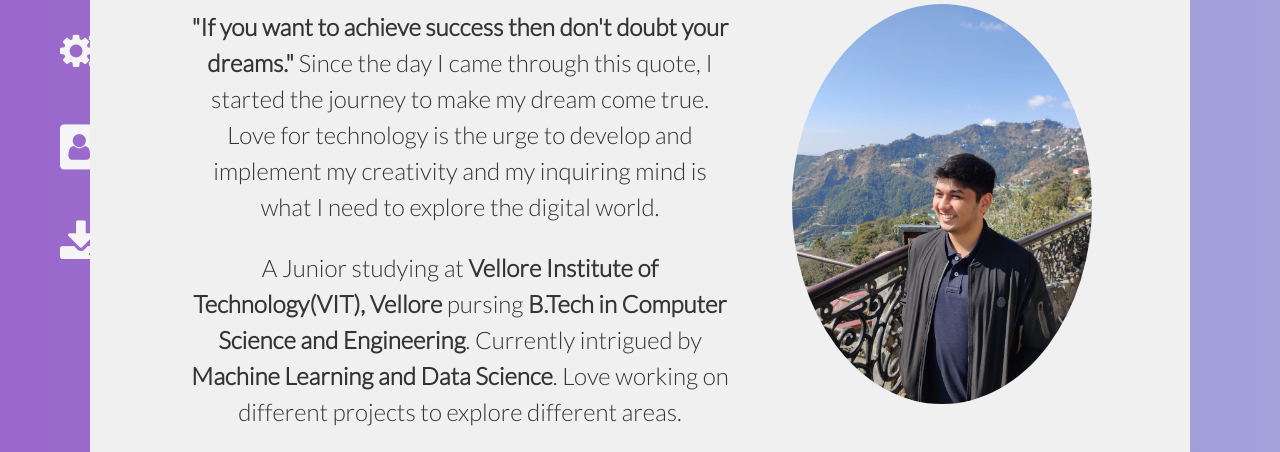
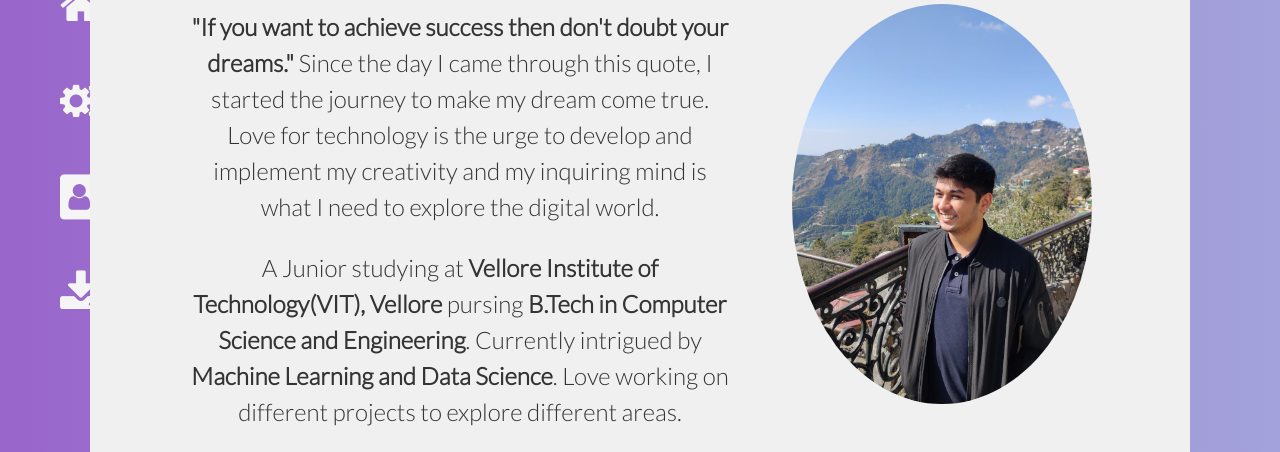
Before and after one commit to gagan-gv/Portfolio.v3, a plain HTML site: page index.html in a window 1280 px wide. Shown: the part 129-581 px from the top of the page. Drawn offline with nearby package versions, Linux system fonts and the light colour scheme.

Commit message:
Updated Nav Icons

```diff
--- a/assets/css/style.css
+++ b/assets/css/style.css
@@ -75,6 +75,7 @@ body {
     padding-right: 10px;
     margin-left: 50px;
     position: fixed;
+    margin-top: 50px;
 }
 
 #nav>ul>li>a:active,
--- a/index.html
+++ b/index.html
@@ -42,7 +42,7 @@
         </label>
         <ul id="navList">
             <li>
-                <a href="#" class="fa fa-user w"> <span id="collapse"></span></a>
+                <a href="#" class="fa fa-home w"> <span id="collapse"></span></a>
             </li>
             <li>
                 <a href="#techStack" class="fa fa-cogs x"> <span id="collapse"></span></a>
```
